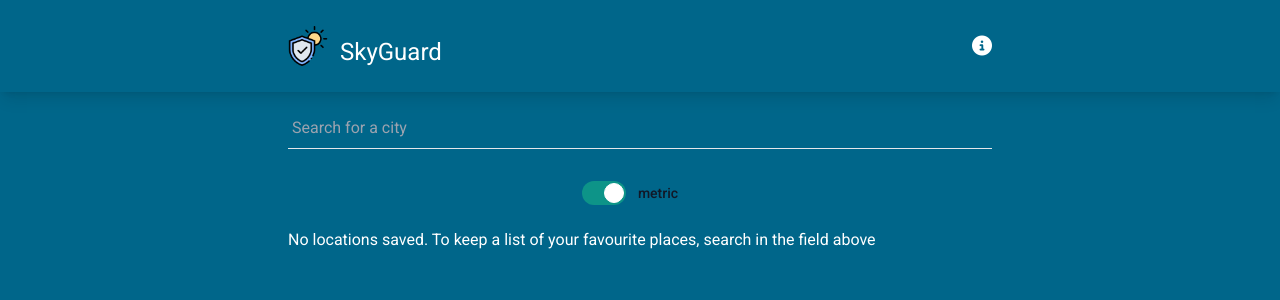
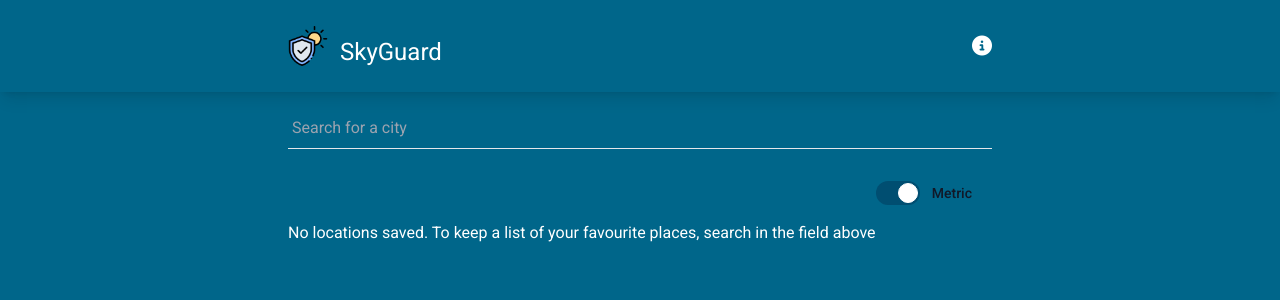
Before and after one commit to Robbie-Corcoran/vue-weather-project, a Vue app: page / in a window 1280 px wide. Shown: the top 300 px of the page. Built offline with nearby package versions, Linux system fonts and the light colour scheme.

Commit message:
Toggle styling and updates

```diff
--- a/src/components/SavedCityCard.vue
+++ b/src/components/SavedCityCard.vue
@@ -27,7 +27,7 @@
 import { metricToImperial } from './ToggleUnits/convertUnits';
 
 const convertTemperature = (temperature) => {
-  return props.unitPreference === 'metric' ? temperature : metricToImperial(temperature);
+  return props.unitPreference === 'Metric' ? temperature : metricToImperial(temperature);
 };
 const props = defineProps({
   city: {
--- a/src/components/SavedCityList.vue
+++ b/src/components/SavedCityList.vue
@@ -1,9 +1,9 @@
 <template>
-  <button @click="toggleUnitPreference" class="unit-toggle-btn">
+  <button @click="toggleUnitPreference" class="flex flex-row-reverse z-49">
     <label class="relative inline-flex items-center me-5 cursor-pointer">
       <input @click="toggleUnitPreference" type="checkbox" value="" class="sr-only peer" checked />
       <div
-        class="w-11 h-6 bg-gray-200 rounded-full peer dark:bg-gray-700 peer-focus:ring-4 peer-focus:ring-teal-300 dark:peer-focus:ring-teal-800 peer-checked:after:translate-x-full rtl:peer-checked:after:-translate-x-full peer-checked:after:border-white after:content-[''] after:absolute after:top-0.5 after:start-[2px] after:bg-white after:border-gray-300 after:border after:rounded-full after:h-5 after:w-5 after:transition-all dark:border-gray-600 peer-checked:bg-teal-600"
+        class="w-11 h-6 bg-gray-200 rounded-full peer dark:bg-gray-700 peer-focus:ring-4 peer-focus:bg-weather-secondary dark:peer-focus:bg-weather-secondary peer-checked:after:translate-x-full rtl:peer-checked:after:-translate-x-full peer-checked:after:border-white after:content-[''] after:absolute after:top-0.5 after:start-[2px] after:bg-white after:border-gray-300 after:border after:rounded-full after:h-5 after:w-5 after:transition-all dark:border-gray-600 peer-checked:bg-weather-secondary"
       ></div>
       <span class="ms-3 text-sm font-medium text-gray-900 dark:text-gray-300">{{
         unitPreference
@@ -57,10 +57,10 @@ const getCitiesFromLocalStorage = async () => {
 
 await getCitiesFromLocalStorage();
 
-const unitPreference = ref('metric'); // Default to metric
+const unitPreference = ref('Metric');
 
 const toggleUnitPreference = () => {
-  unitPreference.value = unitPreference.value === 'metric' ? 'imperial' : 'metric';
+  unitPreference.value = unitPreference.value === 'Metric' ? 'Imperial' : 'Metric';
 };
 
 const router = useRouter();
--- a/src/views/HomeView.vue
+++ b/src/views/HomeView.vue
@@ -6,7 +6,7 @@
         v-model="searchQuery"
         @input="getSearchResults"
         placeholder="Search for a city"
-        class="py-2 px-1 w-full bg-transparent border-b focus:border-weather-secondary focus:outline-none focus:shadow-[0px_1px_0_0_#004E71]"
+        class="py-2 px-1 w-full bg-transparent border-b focus:border-weather-secondary focus:outline-none focus:shadow-[0px_1px_0_0_#004E71] z-50"
       />
       <ul
         v-if="mapboxSearchReusults"
```
